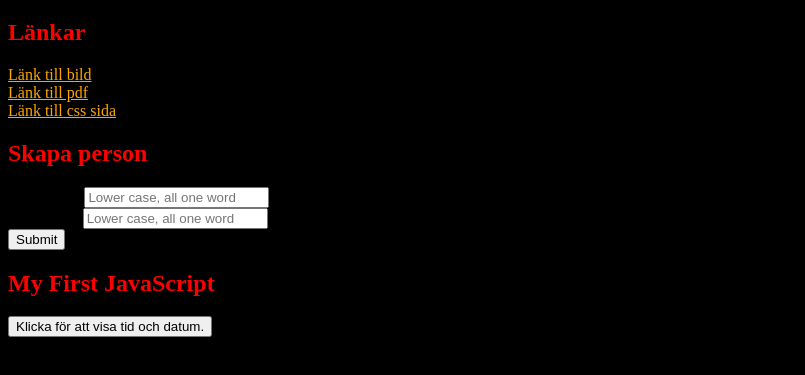
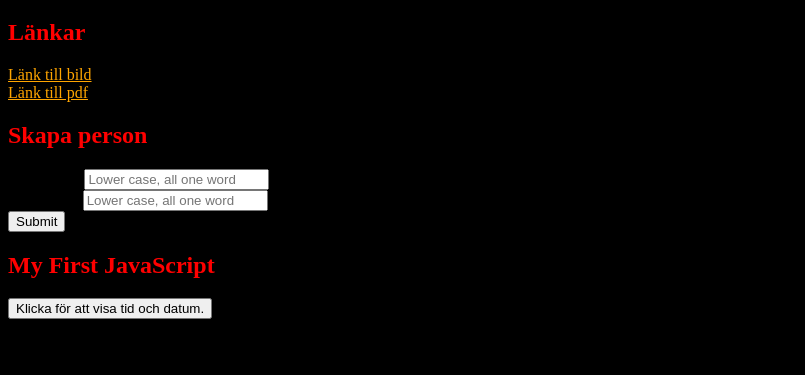
Before and after one commit to andewalle/webserver, a plain HTML site: page index.html in a window 1280 px wide. Shown: the part 61-436 px from the top of the page, without its empty margins (0-805 px from the left). Drawn offline with Linux system fonts and the light colour scheme.

Commit message:
Index updated

```diff
--- a/index.html
+++ b/index.html
@@ -11,7 +11,6 @@
 <h2>Länkar</h2>
 <a href="fisk.jpg">Länk till bild</a><br>
 <a href="Laboration1.pdf">Länk till pdf</a><br>
-<a href="test1.html">Länk till css sida</a><br>
 <h2>Skapa person</h2>
 <form action="/jsonoutput" method="post">
     First name: <input type="text" name="firstName" placeholder="Lower case, all one word"><br>
```
